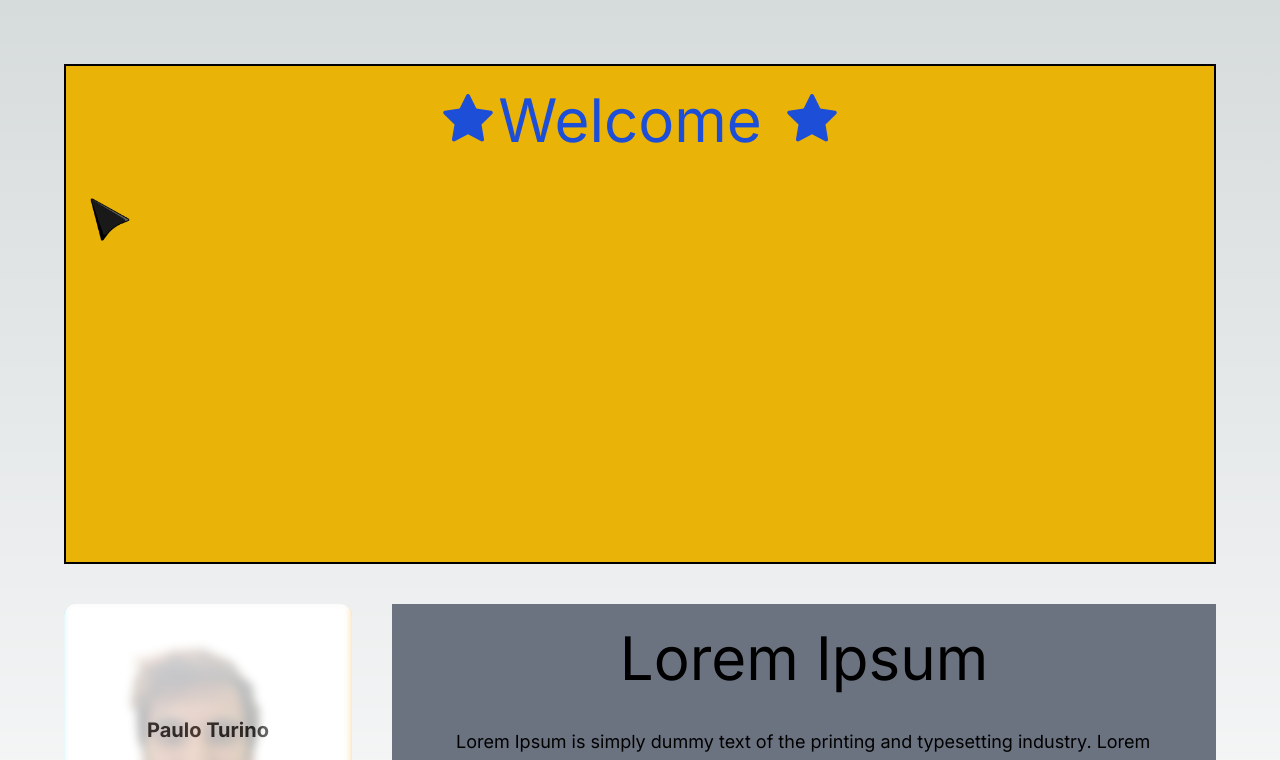
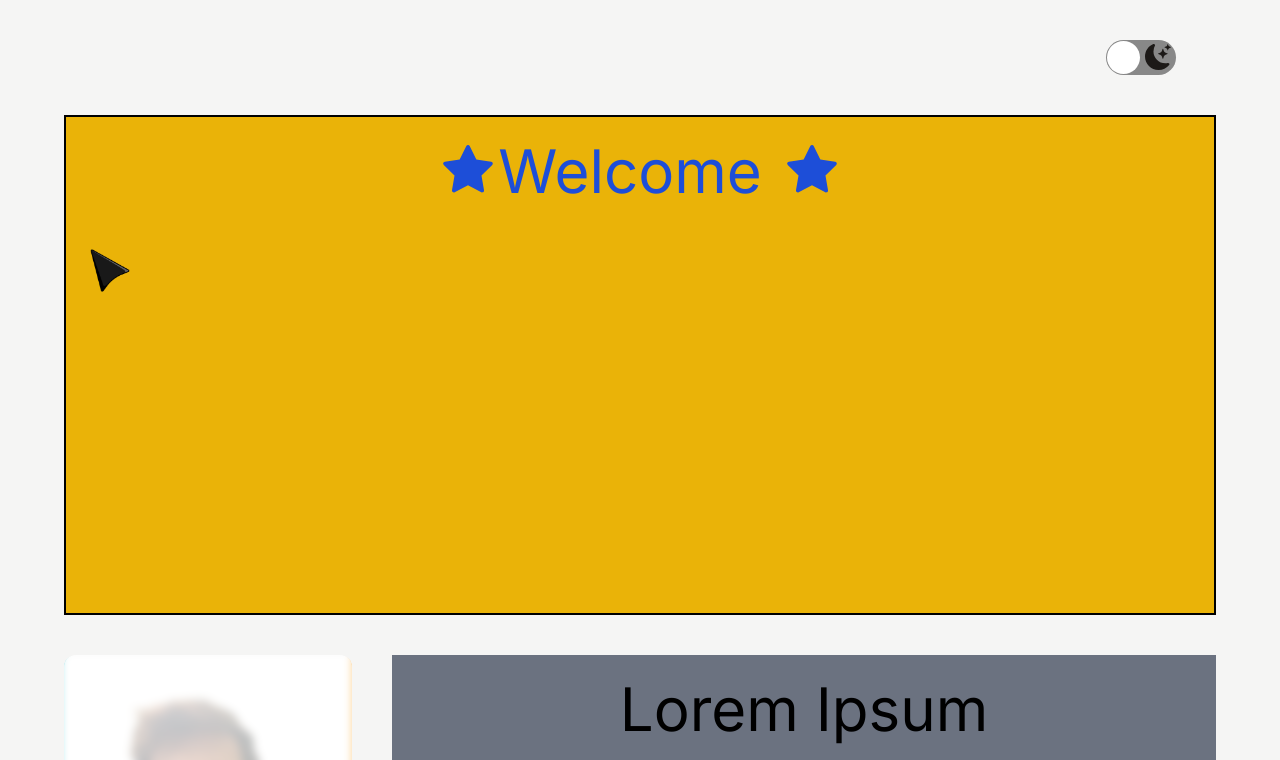
Before and after one commit to TurinoS/Motion-Page-Demo, a Next.js app: page / in a window 1280 px wide. Shown: the top 760 px of the page. Built offline with nearby package versions, Linux system fonts and the light colour scheme.

Commit message:
adicionando troca de temas

```diff
--- a/package.json
+++ b/package.json
@@ -19,12 +19,14 @@
     "eslint": "8.48.0",
     "eslint-config-next": "13.4.19",
     "next": "13.4.19",
+    "next-themes": "^0.2.1",
     "postcss": "8.4.29",
     "react": "18.2.0",
     "react-dom": "18.2.0",
     "react-icons": "^4.11.0",
     "react-parallax-tilt": "^1.7.165",
     "react-simple-typewriter": "^5.0.1",
+    "react-switch": "^7.0.0",
     "swiper": "^10.2.0",
     "tailwindcss": "3.3.3",
     "typescript": "5.2.2"
--- a/src/app/globals.css
+++ b/src/app/globals.css
@@ -1,37 +1,17 @@
-@tailwind base;
-@tailwind components;
-@tailwind utilities;
-
-:root {
-  --foreground-rgb: 0, 0, 0;
-  --background-start-rgb: 214, 219, 220;
-  --background-end-rgb: 255, 255, 255;
-}
-
-@media (prefers-color-scheme: dark) {
-  :root {
-    --foreground-rgb: 255, 255, 255;
-    --background-start-rgb: 0, 0, 0;
-    --background-end-rgb: 0, 0, 0;
-  }
-}
+@import 'tailwindcss/base';
+@import 'tailwindcss/components';
+@import 'tailwindcss/utilities';
 
 body {
-  color: rgb(var(--foreground-rgb));
-  background: linear-gradient(
-      to bottom,
-      transparent,
-      rgb(var(--background-end-rgb))
-    )
-    rgb(var(--background-start-rgb));
+  @apply bg-stone-100 text-stone-900 dark:bg-slate-900 dark:text-stone-100;
 }
 
 .triangle {
   height: 0;
   width: 0;
-  border-left: 18px solid transparent; /* Lado esquerdo transparente */
-  border-right: 18px solid transparent; /* Lado direito transparente */
-  border-bottom: 34px solid black; /* Borda inferior preta */
+  border-left: 18px solid transparent;
+  border-right: 18px solid transparent;
+  border-bottom: 34px solid black;
   transform: rotate(326deg);
   z-index: 2;
   position: absolute;
@@ -40,11 +20,11 @@ body {
 .triangle::after {
   content: '';
   position: absolute;
-  top: 4px; /* Ajuste a posição da borda preta */
-  left: -15px; /* Ajuste a posição da borda preta */
+  top: 4px;
+  left: -15px;
   width: 0;
   height: 0;
-  border-left: 15px solid transparent; /* Lado esquerdo transparente */
-  border-right: 15px solid transparent; /* Lado direito transparente */
-  border-bottom: 28px solid white; /* Lado inferior com a cor de fundo desejada */
+  border-left: 15px solid transparent;
+  border-right: 15px solid transparent;
+  border-bottom: 28px solid white;
 }
--- a/src/app/layout.tsx
+++ b/src/app/layout.tsx
@@ -1,3 +1,4 @@
+import ThemeProvider from '../context/ThemeProvider'
 import './globals.css'
 import type { Metadata } from 'next'
 import { Inter } from 'next/font/google'
@@ -5,7 +6,7 @@ import { Inter } from 'next/font/google'
 const inter = Inter({ subsets: ['latin'] })
 
 export const metadata: Metadata = {
-  title: 'Create Next App',
+  title: 'Motion test',
   description: 'Generated by create next app',
 }
 
@@ -16,7 +17,9 @@ export default function RootLayout({
 }) {
   return (
     <html lang="en">
-      <body className={inter.className}>{children}</body>
+        <body className={inter.className}>
+          <ThemeProvider>{children}</ThemeProvider>
+        </body>
     </html>
   )
 }
--- a/src/app/page.tsx
+++ b/src/app/page.tsx
@@ -5,8 +5,11 @@ import img1 from "../../public/foto-perfil.png";
 import img2 from "../../public/foto-perfil-2.png";
 import img3 from "../../public/foto-perfil-3.png";
 import cursor from "../../public/pointer.png";
-import { useEffect, useRef } from "react";
+import { useRef } from "react";
+import { useTheme } from 'next-themes';
 import { AiFillStar } from "react-icons/ai";
+import { BsFillMoonStarsFill, BsFillSunFill } from "react-icons/bs";
+import Switch from 'react-switch';
 import { Typewriter, Cursor } from "react-simple-typewriter";
 import Tilt from "react-parallax-tilt";
 import "swiper/css";
@@ -24,28 +27,30 @@ AOS.init();
 register();
 
 export default function Home() {
-  const root = useRef<HTMLElement>(null);
+  const {theme, setTheme} = useTheme();
   const imgRef = useRef<HTMLDivElement>(null);
   const bodyRef = useRef<HTMLDivElement>(null);
 
-  const handleMouseMove = (e) => {
+  const handleMouseMove = (e: React.MouseEvent) => {
     const { clientX, clientY } = e;
     const bodyBound = bodyRef.current?.getBoundingClientRect();
-    const x = clientX - bodyBound.x - 3;
-    const y = clientY - bodyBound.y - 3;
+    const x = clientX - (bodyBound?.x || 0) - 3;
+    const y = clientY - (bodyBound?.y || 0) - 3;
 
-    imgRef.current.style.top = y + "px";
-    imgRef.current.style.left = x + "px";
+    imgRef.current!.style.top = y + "px";
+    imgRef.current!.style.left = x + "px";
     drawTrail(x, y);
   };
 
-  const drawTrail = (x, y) => {
+  const drawTrail = (x: number, y: number) => {
+    if (bodyRef.current) {
     const div = document.createElement('div');
     div.classList.add('triangle')
     div.style.top = y + "px";
     div.style.left = x + "px";
 
     bodyRef.current?.append(div);
+
     if(bodyRef.current?.childNodes.length > 25) {
     eraseTrail();
     } else {
@@ -53,7 +58,7 @@ export default function Home() {
         eraseTrail();
       }, 1500)
     }
-  }
+  }}
 
   const eraseTrail = () => {
     bodyRef.current?.removeChild(bodyRef.current.childNodes[2])
@@ -62,11 +67,19 @@ export default function Home() {
   return (
     <main onMouseMove={(e) => {
       handleMouseMove(e);
-    }} className="flex flex-col p-16 text-6xl">
+    }} className="flex flex-col p-16 pt-0 text-6xl">
+        <Switch
+          className="m-10 self-end"
+          onChange={() => setTheme(theme === 'dark' ? 'light' : 'dark')}
+          checked={theme === 'dark' ? true : false}
+          checkedIcon={<BsFillSunFill className="pt-1 ml-1 text-3xl" />}
+          uncheckedIcon={<BsFillMoonStarsFill className="pt-1 ml-1 text-3xl" />}
+          height={35}
+          width={70}
+        />
       <div
-
         ref={bodyRef}
-        className="w-full h-[500px] bg-yellow-500 border-2 border-black p-6 relative overflow-hidden"
+        className="w-full h-[500px] bg-yellow-500 border-2 border-black p-6 relative overflow-hidden cursor-none"
       >
         <div className="flex justify-center mb-12 text-blue-700">
           <AiFillStar />
--- /dev/null
+++ b/src/context/ThemeProvider/index.tsx
@@ -0,0 +1,9 @@
+'use client'
+
+import { ThemeProvider as NextThemeProvider } from 'next-themes';
+
+export default function ThemeProvider({children}: React.PropsWithChildren) {
+    return(
+        <NextThemeProvider>{children}</NextThemeProvider>
+    )
+}
--- a/tailwind.config.js
+++ b/tailwind.config.js
@@ -1,5 +1,6 @@
 /** @type {import('tailwindcss').Config} */
 module.exports = {
+  darkMode: ["class", '[data-theme="dark"]'],
   content: [
     './src/pages/**/*.{js,ts,jsx,tsx,mdx}',
     './src/components/**/*.{js,ts,jsx,tsx,mdx}',
```
Also changed, not shown: 1 other file (tests, documents, lock files or other folders).
